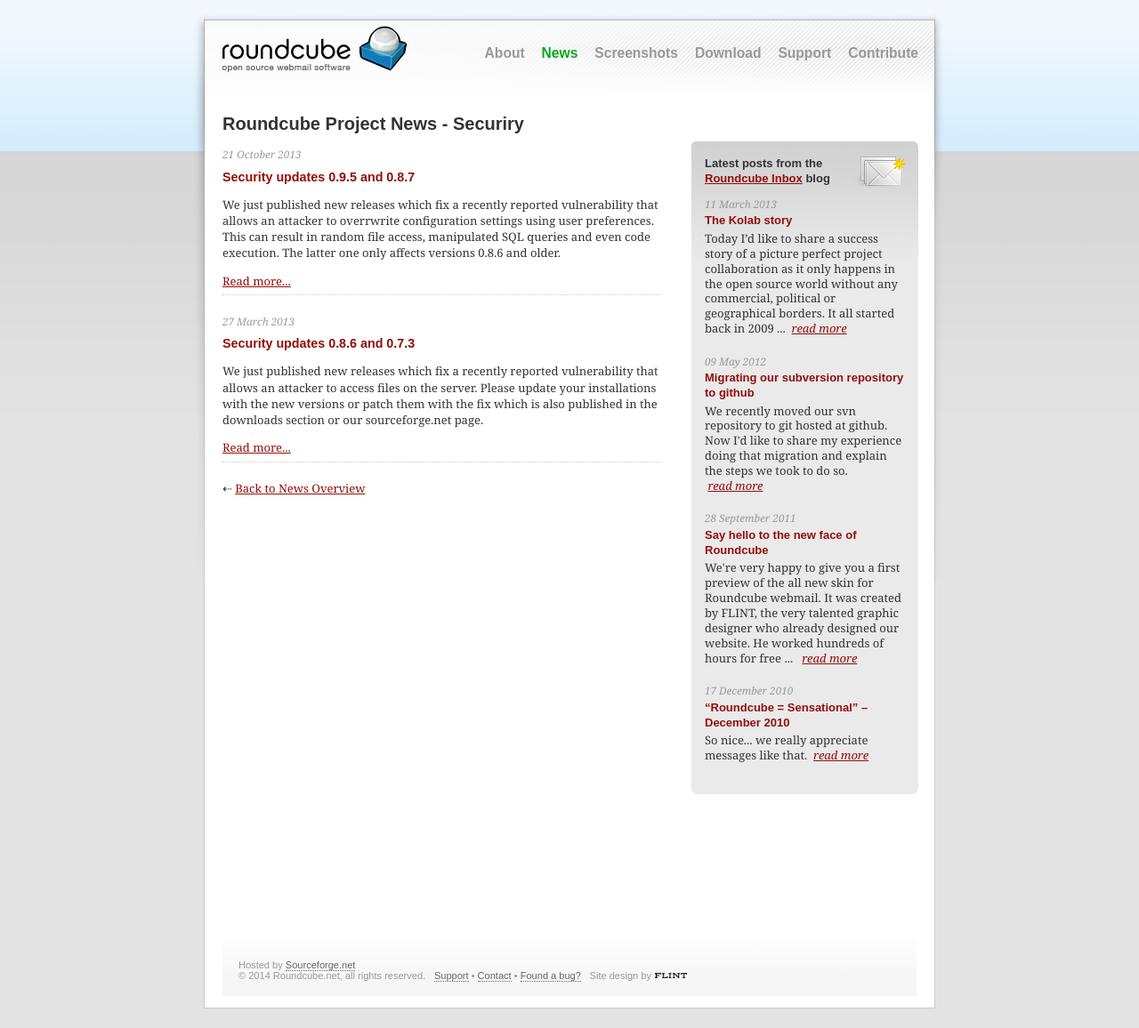
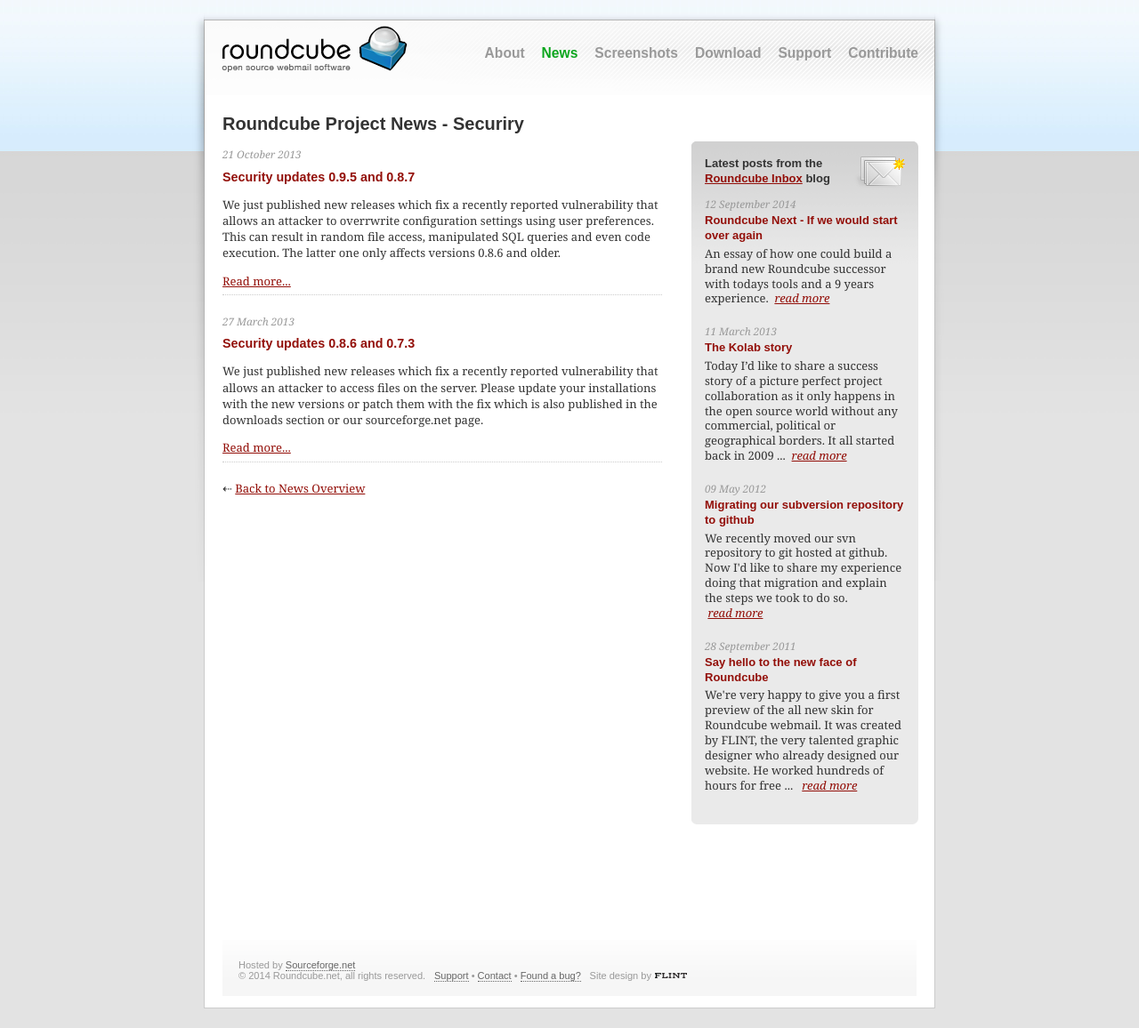
Before and after one commit to roundcube/roundcube.github.com, a Jekyll site: the page built from news/security/index.html, in a window 1280 px wide. Shown: the whole page at 89% size. Built offline with Jekyll 4.4.1, drawn with Linux system fonts in a browser that asks for light colours; comment, search, counter and statistics services are not loaded.

Commit message:
Link to new post on the Roundcube Inbox blog

```diff
--- a/_includes/roundcubeinbox.html
+++ b/_includes/roundcubeinbox.html
@@ -1,5 +1,11 @@
 <h2 class="inboxtitle">Latest posts from the <a href="http://roundcubeinbox.wordpress.com">Roundcube&nbsp;Inbox</a> blog</h2>
 
+<div class="newsitem">
+	<span class="newsdate">12 September 2014</span>
+	<h3><a href="http://roundcubeinbox.wordpress.com/2014/09/12/roundcube-next-if-we-would-start-over-again/" class="newslink">Roundcube Next - If we would start over again</a></h3>
+	<p class="newstext">An essay of how one could build a brand new Roundcube successor with todays tools and a 9 years experience.
+		&nbsp;<em><a href="http://roundcubeinbox.wordpress.com/2014/09/12/roundcube-next-if-we-would-start-over-again/">read&nbsp;more</a></em></p>
+</div>
 <div class="newsitem">
 	<span class="newsdate">11 March 2013</span>
 	<h3><a href="http://roundcubeinbox.wordpress.com/2013/03/11/the-kolab-story/" class="newslink">The Kolab story</a></h3>
@@ -18,9 +24,3 @@
 	<p class="newstext">We're very happy to give you a first preview of the all new skin for Roundcube webmail. It was created by FLINT, the very talented graphic designer who already designed our website. He worked hundreds of hours for free ...
 		&nbsp; <em><a href="http://roundcubeinbox.wordpress.com/2011/09/28/the-new-face-of-roundcube/">read&nbsp;more</a></em></p>
 </div>
-<div class="newsitem">
-	<span class="newsdate">17 December 2010</span>
-	<h3><a href="http://roundcubeinbox.wordpress.com/2010/12/17/roundcube-sensational-dec-2010/" class="newslink">“Roundcube = Sensational” – December 2010</a></h3>
-	<p class="newstext">So nice... we really appreciate messages like that.&nbsp;
-		<em><a href="http://roundcubeinbox.wordpress.com/2010/12/17/roundcube-sensational-dec-2010/">read&nbsp;more</a></em></p>
-</div>
```
